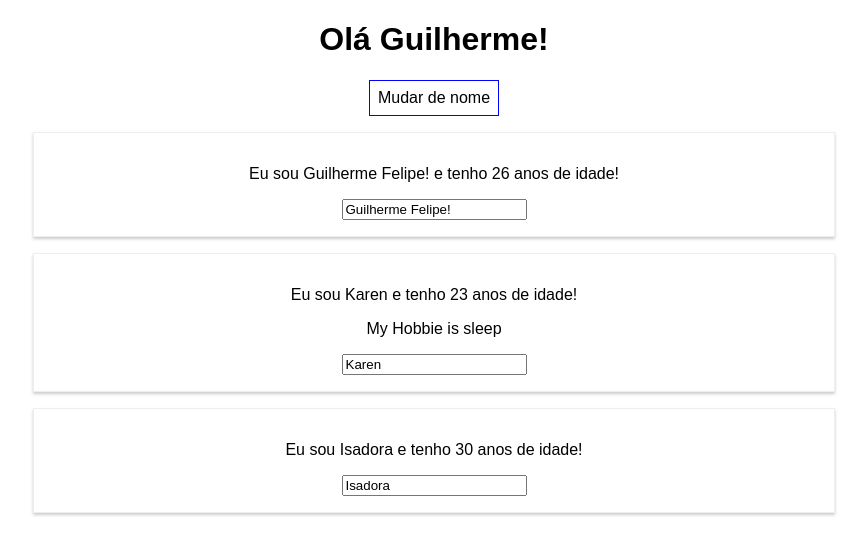
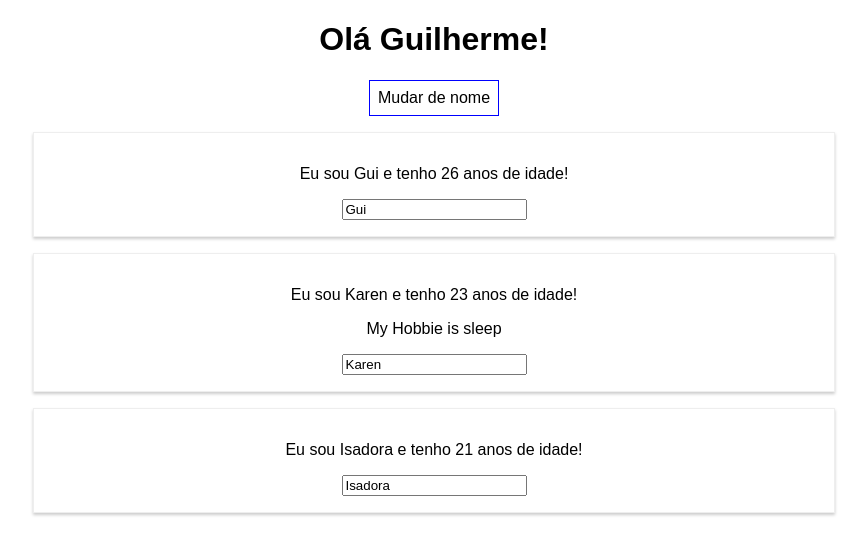
Before and after one commit to guilhermefelipesilva/react-noob, a React (Create React App) app: page / in a window 1280 px wide. Both pictures are taken after a click on the button "Mudar de nome". Shown: the top 554 px of the page, without its empty margins (206-1073 px from the left). Built offline with nearby package versions, Linux system fonts and the light colour scheme.

Commit message:
conditional

```diff
--- a/src/App.js
+++ b/src/App.js
@@ -8,7 +8,8 @@ class App extends Component {
       { name: 'Gui', age: 26 },
       { name: 'Karen', age: 23 },
       { name: 'Isadora', age: 21 }
-    ]
+    ],
+    showPerson: false
   }
 
   switchNameHandler = (newName) => {
@@ -32,6 +33,11 @@ class App extends Component {
     })
   }
 
+  togglePersonHandler = () => {
+    const doesShow = this.state.showPerson
+    this.setState({ showPerson: !doesShow })
+  }
+
   render() {
 
     const style = {
@@ -46,7 +52,10 @@ class App extends Component {
       <div className="App">
         <h1>Olá Guilherme!</h1>
         <button style={style}
-          onClick={() => this.switchNameHandler('Guilherme Felipe!')}>Mudar de nome</button>
+          onClick={this.togglePersonHandler}>Mudar de nome</button>
+        {
+          this.state.showPerson === true ?
+            <div>
               <Person
                 name={this.state.persons[0].name}
                 age={this.state.persons[0].age} />
@@ -59,6 +68,10 @@ class App extends Component {
                 name={this.state.persons[2].name}
                 age={this.state.persons[2].age} />
             </div>
+            : null
+        }
+
+      </div>
     );
   }
 }
```
Lines whose indentation alone changed are shown as unchanged.
